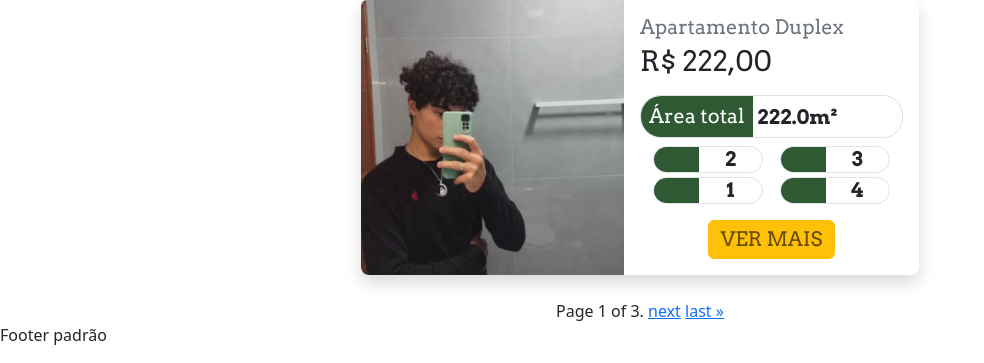
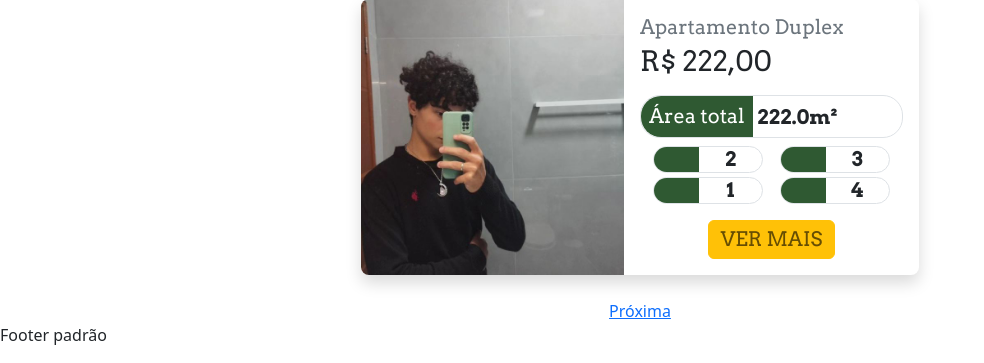
Before and after one commit to lucasyares/sistema_imoveis_senai-2022_2, a Django app: page /portal/ in a window 1280 px wide. Shown: the part 3501-3864 px from the top of the page, without its empty margins (0-984 px from the left). Run offline with Django 5.2, Linux system fonts and the light colour scheme; data comes from the database, SQL or seed files in the repository; some libraries are stand-ins or nearby versions; some web fonts are replaced.

Commit message:
Validação da páginação

```diff
--- a/app_cad_users/templates/bases/base_portal.html
+++ b/app_cad_users/templates/bases/base_portal.html
@@ -10,6 +10,7 @@
     <link rel="stylesheet" href="{% static 'css/style.css'%}">
     {% block head %}{% endblock head %}
     <title>{{titulo}}</title>
+    <script src="{% static 'js/mask.js'%}"></script>
     <script src="https://code.jquery.com/jquery-3.6.0.min.js"></script>
     <script src="https://cdnjs.cloudflare.com/ajax/libs/jquery.mask/1.14.16/jquery.mask.min.js"></script>
     <script defer>
--- a/app_cad_users/templates/components/conteudo_lista_imovel.html
+++ b/app_cad_users/templates/components/conteudo_lista_imovel.html
@@ -172,7 +172,6 @@
             </div>
         </section>
     </article>
-    {% endfor %}
     <div class="pagination">
         <span class="step-links">
             {% if imoveis_com_foto.has_previous %}
@@ -190,5 +189,6 @@
             {% endif %}
         </span>
     </div>
+    {% endfor %}
 
 </section>
--- a/app_cad_users/templates/components/portal_lista_imovel.html
+++ b/app_cad_users/templates/components/portal_lista_imovel.html
@@ -55,18 +55,11 @@
     <div class="pagination">
         <span class="step-links">
             {% if imoveis_com_foto.has_previous %}
-                <a href="?page=1">&laquo; first</a>
-                <a href="?page={{ imoveis_com_foto.previous_page_number }}">previous</a>
-            {% endif %}
-
-            <span class="current">
-                Page {{ imoveis_com_foto.number }} of {{ imoveis_com_foto.paginator.num_pages }}.
-            </span>
-
-            {% if imoveis_com_foto.has_next %}
-                <a href="?page={{ imoveis_com_foto.next_page_number }}">next</a>
-                <a href="?page={{ imoveis_com_foto.paginator.num_pages }}">last &raquo;</a>
-            {% endif %}
+            <a href="?page={{ imoveis_com_foto.previous_page_number }}{% if request.GET.bairro %}&bairro={{ request.GET.bairro }}{% endif %}{% if request.GET.cidade %}&cidade={{ request.GET.cidade }}{% endif %}{% if request.GET.tipo %}&tipo={{ request.GET.tipo }}{% endif %}{% if request.GET.menor_valor %}&menor_valor={{ request.GET.menor_valor }}{% endif %}{% if request.GET.maior_valor %}&maior_valor={{ request.GET.maior_valor }}{% endif %}">Anterior</a>
+        {% endif %}
+        {% if imoveis_com_foto.has_next %}
+            <a href="?page={{ imoveis_com_foto.next_page_number }}{% if request.GET.bairro %}&bairro={{ request.GET.bairro }}{% endif %}{% if request.GET.cidade %}&cidade={{ request.GET.cidade }}{% endif %}{% if request.GET.tipo %}&tipo={{ request.GET.tipo }}{% endif %}{% if request.GET.menor_valor %}&menor_valor={{ request.GET.menor_valor }}{% endif %}{% if request.GET.maior_valor %}&maior_valor={{ request.GET.maior_valor }}{% endif %}">Próxima</a>
+        {% endif %}
         </span>
     </div>
 
--- a/app_cad_users/templates/pages/portal/homepage.html
+++ b/app_cad_users/templates/pages/portal/homepage.html
@@ -102,9 +102,9 @@
                 <div class="searchbox__select d-flex">
                     <label class="py-1 px-2 flex-shrink-0">Faixa de Preço</label>
                     <div id="preco-input-area" class="px-2 d-inline-flex align-items-center">
-                        <input class="col-5" type="text" name="menor_valor">
+                        <input class="col-5" type="text" name="menor_valor" value="R$ 0,00" oninput="this.value = mask(this.value, 'money')">
                         <span class="col-2 align-middle">até</span>
-                        <input class="col-5" type="text" id="preco-last-input" name="maior_valor">
+                        <input class="col-5" type="text" id="preco-last-input" value="R$ 0,00" name="maior_valor" oninput="this.value = mask(this.value, 'money')">
                     </div>
                 </div>
             </div>
```
